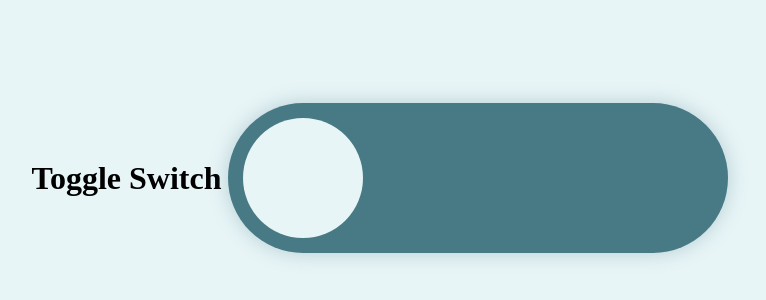
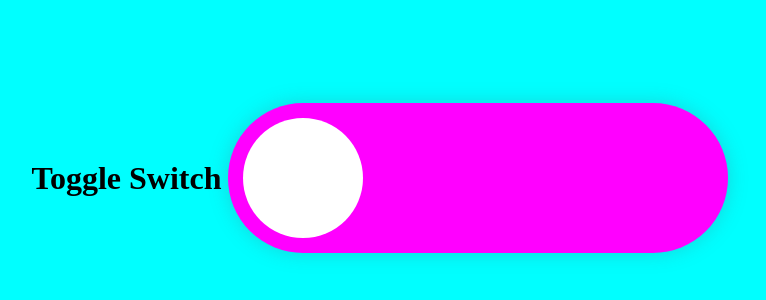
Before and after one commit to maybankscoder/Toggle-Switch, a plain HTML site: page index.html in a window 1280 px wide. Shown: the part 230-530 px from the top of the page, without its empty margins (260-1026 px from the left). Drawn offline with Linux system fonts and the light colour scheme.

Commit message:
Update style.css

```diff
--- a/style.css
+++ b/style.css
@@ -3,7 +3,7 @@ body {
   min-height: 100vh;
   justify-content: center;
   align-items: center;
-  background-color: #e8f5f7;
+  background-color: cyan;
 }
 input[type="checkbox"] {
   width: 0;
@@ -14,7 +14,7 @@ label {
   display: block;
   width: 500px;
   height: 150px;
-  background-color: #477a85;
+  background-color: #ff00ff;
   border-radius: 100px;
   position: relative;
   cursor: pointer;
@@ -26,7 +26,7 @@ label::after {
   content: "";
   width: 120px;
   height: 120px;
-  background-color: #e8f5f7;
+  background-color: white;
   position: absolute;
   border-radius: 70px;
   top: 15px;
@@ -38,7 +38,7 @@ input:checked + label:after {
    transform: translateX(-100%);
 }
 input:checked + label {
-   background-color: #243d42;
+   background-color: white;
 }
 label:active:after {
     width: 160px;
```
